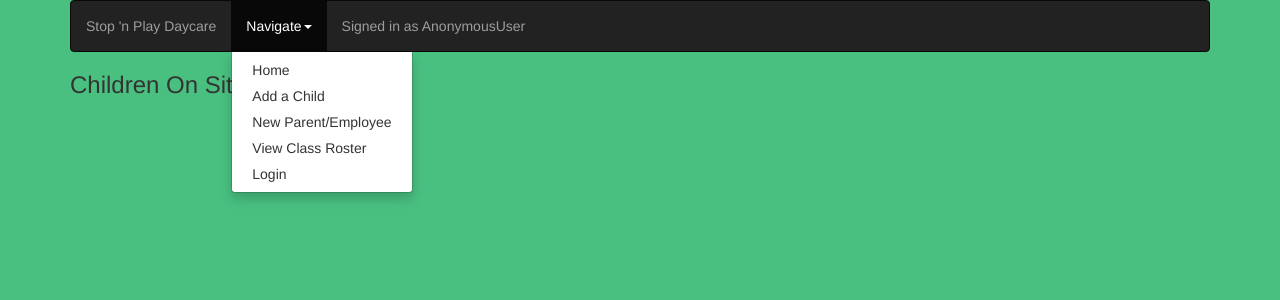
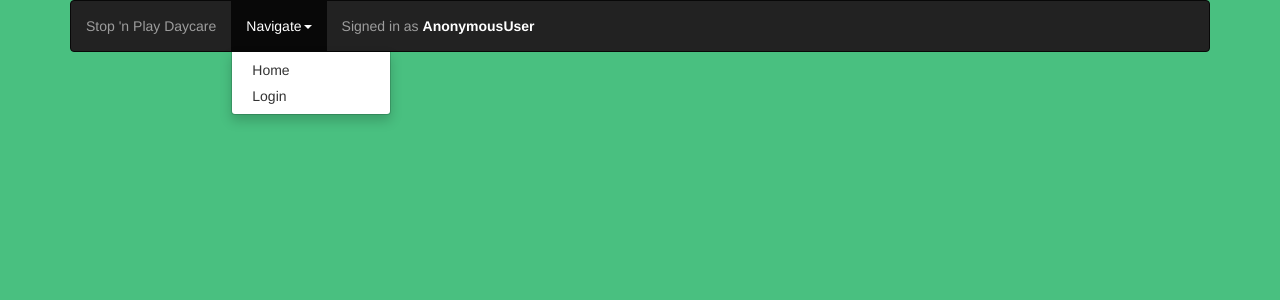
Before and after one commit to rallen0150/child_checkin, a Django app: a page that uses templates/base.html in a window 1280 px wide, after a click on "Navigate". Shown: the top 300 px of the page. Run offline with Django 3.2, Linux system fonts and the light colour scheme; data that the repository does not hold is empty; some libraries are stand-ins or nearby versions.

Commit message:
cleaning it up

```diff
--- a/templates/base.html
+++ b/templates/base.html
@@ -36,6 +36,9 @@
     .title {
       color: white;
     }
+    #name {
+      color: white;
+    }
     </style>
   </head>
   <body>
@@ -47,18 +50,20 @@
               <a class="dropdown-toggle" data-toggle="dropdown" href="#">Navigate<span class="caret"></span></a>
               <ul class="dropdown-menu">
                   <li><a href="{% url 'index_view' %}">Home</a></li>
-                  <li><a href="{% url 'child_create_view' %}">Add a Child</a></li>
-                  <li><a href="{% url 'user_create_view' %}">New Parent/Employee</a></li>
-                  <li><a href="{% url 'employee_list_view' %}">View Class Roster</a></li>
-                  {% if not request.user.is_authenticated %}
-                    <li><a href="{% url 'login' %}">Login</a></li>
-                  {% else %}
+                  {% if request.user.is_authenticated %}
+                    <li><a href="{% url 'child_create_view' %}">Add a Child</a></li>
+                    <li><a href="{% url 'user_create_view' %}">New Parent/Employee</a></li>
+                    <li><a href="{% url 'employee_list_view' %}">View Class Roster</a></li>
+                    <li><a href="{% url 'school_detail_view' %}">All Kids Checked In</a></li>
                     <li><a href="{% url 'profile_view' %}">Profile</a></li>
                     <li><a href="{% url 'logout' %}?next={% url 'index_view' %}">Logout</a></li>
+                  {% else %}
+                    <li><a href="{% url 'login' %}">Login</a></li>
+
                   {% endif %}
               </ul>
             </li>
-            <p class="navbar-text navbar-right">Signed in as {{ request.user }}</p>
+            <p class="navbar-text navbar-right">Signed in as <b id="name">{{ request.user }}</b></p>
           </ul>
 
 
--- a/templates/checkin_app/child_detail.html
+++ b/templates/checkin_app/child_detail.html
@@ -64,8 +64,6 @@
     </div>
   </div>
 
-
-
   {% comment %}
     <form class="" action="{% url 'child_update_view' object.id %}" method="post">
         {% csrf_token %}
--- a/templates/class.html
+++ b/templates/class.html
@@ -1,10 +1,20 @@
 {% extends 'base.html' %}
 
 {% block content %}
-<h3>Children On Site</h3>
-  {% for x in class_list %}
-    {% if x.checkin %}
-      <a href="{% url 'child_detail_view' x.id %}">{{ x.child.get_full_name }}</a><br>
-    {% endif %}
-  {% endfor %}
+  {% if request.user.profile.is_employee %}
+    <div class="col-md-6 col-md-offset-3">
+      <div class="panel panel-warning">
+        <div class="panel-heading" id="table-head">
+          <h3>Children On Site</h3>
+        </div>
+        <div class="panel-body">
+          {% for x in class_list %}
+            {% if x.checkin %}
+              {{ x.child.get_full_name }}<br><br>
+            {% endif %}
+          {% endfor %}
+        </div>
+      </div>
+    </div>
+  {% endif %}
 {% endblock %}
```
Lines whose indentation alone changed are shown as unchanged.
